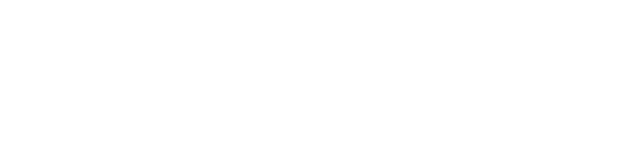
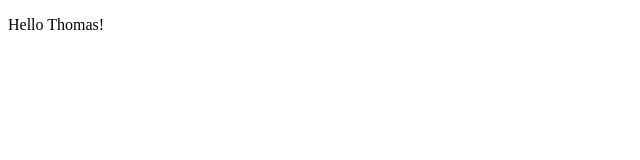
Before and after one commit to Fl0W97/CI_love_running_walkthrough, a plain HTML site: page index.html in a window 1280 px wide. Shown: the whole page, without its empty margins (0-640 px from the left). Drawn offline with Linux system fonts and the light colour scheme.

Commit message:
say hell

```diff
--- a/index.html
+++ b/index.html
@@ -13,7 +13,7 @@
 </head>
 
 <body>
-
+    <p>Hello Thomas!</p>
 </body>
 
 </html>
```
